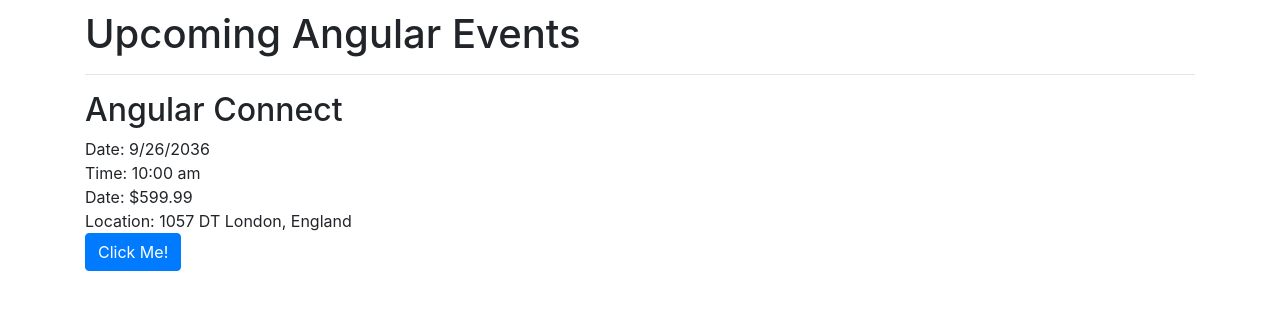
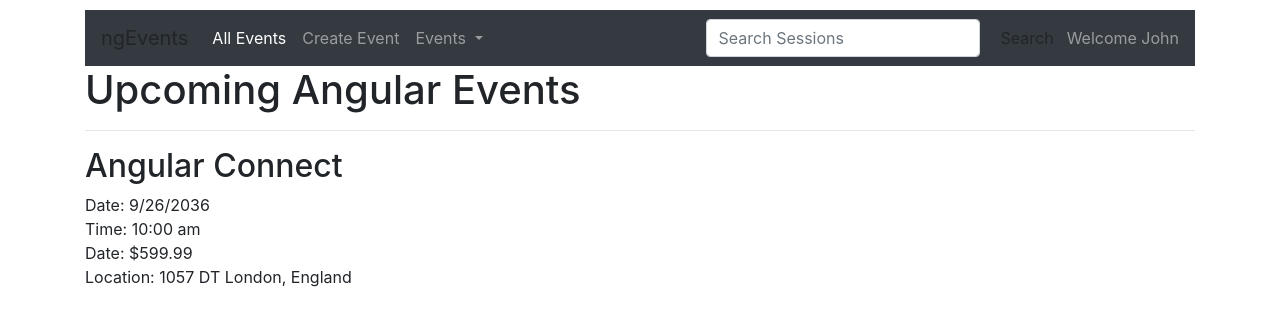
Before and after one commit to tarunjhade/angular-demo, an Angular app: page / in a window 1280 px wide. Shown: the top 326 px of the page. Built offline with nearby package versions, Linux system fonts and the light colour scheme.

Commit message:
Adding common navigation bar

```diff
--- a/src/app/app.module.ts
+++ b/src/app/app.module.ts
@@ -5,6 +5,7 @@
 import { EventsAppComponent } from './events-app.component';
 import { EventsListComponent } from './events/events-list.components';
 import { EventThumbnailComponent } from './events/event-thumbnail.component';
+import { NavBarComponent } from './nav/navbar.component';
 
 
 @NgModule({
@@ -14,7 +15,8 @@
   declarations: [
     EventsAppComponent,
     EventsListComponent,
-    EventThumbnailComponent
+    EventThumbnailComponent,
+    NavBarComponent
   ],
   bootstrap: [EventsAppComponent]
 })
--- a/src/app/events-app.component.ts
+++ b/src/app/events-app.component.ts
@@ -3,7 +3,10 @@
 @Component({
   // tslint:disable-next-line:component-selector
   selector: 'events-app',
-  template: '<events-list></events-list>'
+  template: `
+  <nav-bar></nav-bar>
+  <events-list></events-list>
+  `
 })
 export class EventsAppComponent {
   title = 'app';
--- a/src/app/events/event-thumbnail.component.ts
+++ b/src/app/events/event-thumbnail.component.ts
@@ -1,4 +1,4 @@
-import {Component, Input, Output, EventEmitter} from '@angular/core';
+import {Component, Input} from '@angular/core';
 
 @Component({
     // tslint:disable-next-line:component-selector
@@ -14,13 +14,8 @@
             <span>&nbsp;</span>
             <span>{{event.location.city}}, {{event.location.country}}</span>
         </div>
-        <button class="btn btn-primary" (click)="handleClickMe()">Click Me!</button>
     </div>`
 })
 export class EventThumbnailComponent {
     @Input() event: any;
-    @Output() eventClick = new EventEmitter();
-    handleClickMe() {
-        this.eventClick.emit(this.event.name);
-    }
 }
--- a/src/app/events/events-list.components.ts
+++ b/src/app/events/events-list.components.ts
@@ -7,7 +7,7 @@
     <div>
     <h1>Upcoming Angular Events</h1>
     <hr>
-    <event-thumbnail [event]="event1" (eventClick)=handleEventClicked($event)></event-thumbnail>
+    <event-thumbnail #thumbnail [event]="event1"></event-thumbnail>
     </div>
     `
 })
@@ -25,7 +25,4 @@
             country: 'England'
           }
         };
-        handleEventClicked(data) {
-            console.log('recieved', data);
-        }
 }
--- /dev/null
+++ b/src/app/nav/navbar.component.html
@@ -0,0 +1,35 @@
+<nav class="navbar navbar-expand-sm navbar-dark bg-dark">
+    <a class="navbar-brand">ngEvents</a>
+    <button class="navbar-toggler" type="button" data-toggle="collapse" data-target="#navbarSupportedContent" aria-controls="navbarSupportedContent" aria-expanded="false" aria-label="Toggle navigation">
+      <span class="navbar-toggler-icon"></span>
+    </button>
+
+    <div class="collapse navbar-collapse" id="navbarSupportedContent">
+      <ul class="navbar-nav mr-auto">
+        <li class="nav-item active">
+          <a class="nav-link" href="#">All Events <span class="sr-only">(current)</span></a>
+        </li>
+        <li class="nav-item">
+          <a class="nav-link" href="#">Create Event</a>
+        </li>
+        <li class="nav-item dropdown">
+          <a class="nav-link dropdown-toggle" href="#" id="navbarDropdown" role="button" data-toggle="dropdown" aria-haspopup="true" aria-expanded="false">
+            Events
+          </a>
+          <div class="dropdown-menu" aria-labelledby="navbarDropdown">
+            <a class="dropdown-item" href="#">Angular Connect</a>
+            <a class="dropdown-item" href="#">Another action</a>
+            <div class="dropdown-divider"></div>
+            <a class="dropdown-item" href="#">Something else here</a>
+          </div>
+        </li>
+      </ul>
+      <form id="searchForm" class="form-inline my-2 my-lg-0">
+        <input class="form-control mr-sm-2" type="search" placeholder="Search Sessions" aria-label="Search">
+        <button class="btn btn-outline-default my-2 my-sm-0">Search</button>
+      </form>
+      <span class="navbar-text float-right">
+        Welcome John
+      </span>
+    </div>
+  </nav>
```
Also changed, not shown: src/app/nav/navbar.component.ts (added, +10 -0 lines).
